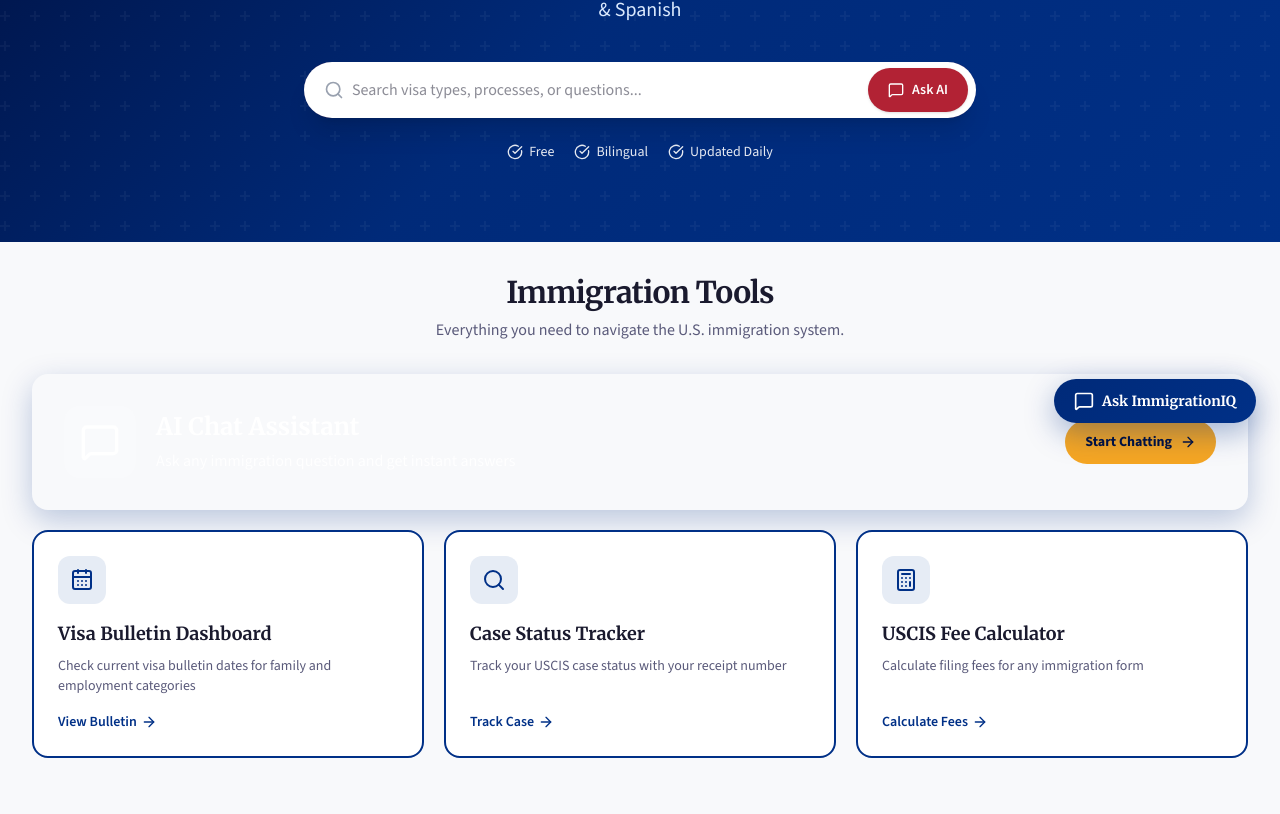
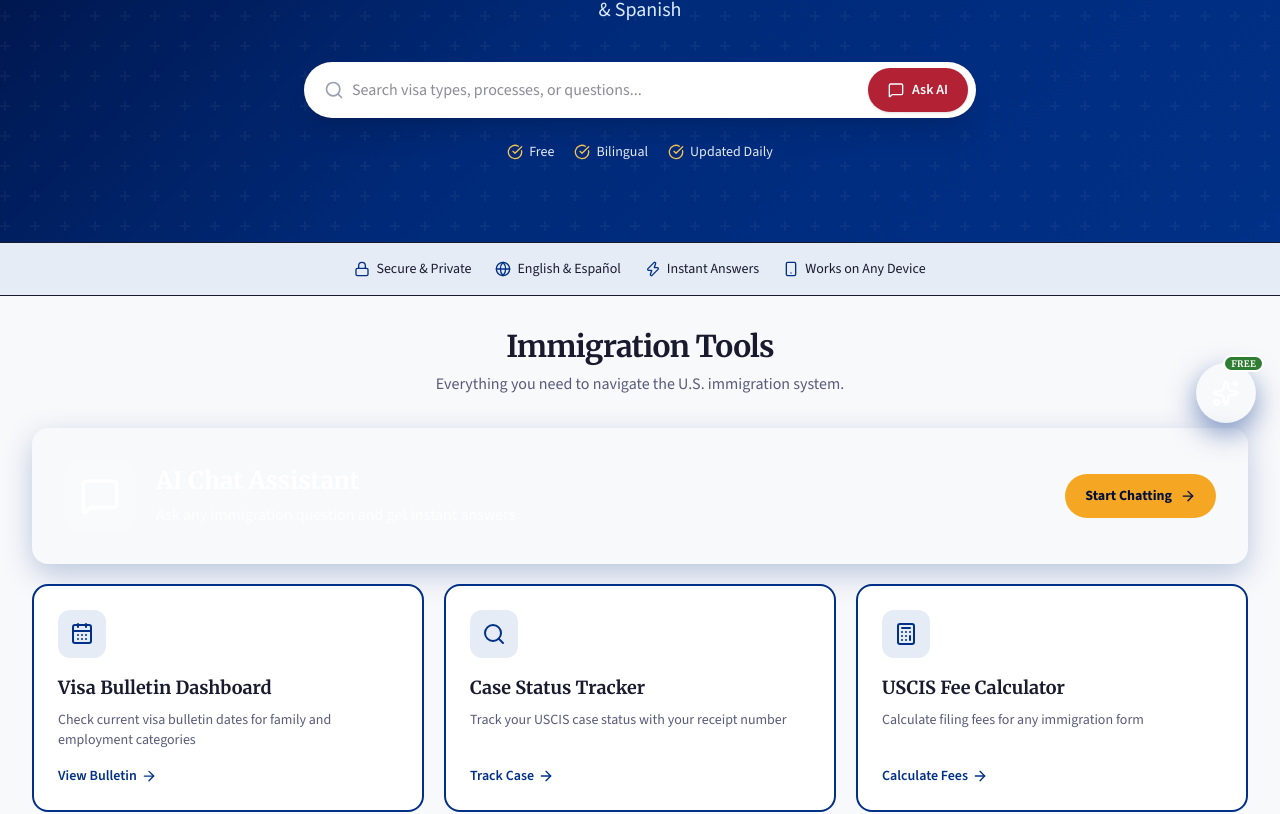
Before and after one commit to ND3404/immigrationiq, a React (Vite) app: page / in a window 1280 px wide. Shown: the part 353-1167 px from the top of the page. Built offline with nearby package versions, Linux system fonts and the light colour scheme.

Commit message:
Visual polish: animated AI button, scroll animations, trust indicators, back to top
Co-Authored-By: Claude Opus 4.7 <noreply@anthropic.com>

```diff
--- a/src/components/chat/FloatingChatButton.jsx
+++ b/src/components/chat/FloatingChatButton.jsx
@@ -1,5 +1,5 @@
 import { Link, useLocation } from 'react-router-dom';
-import { MessageSquare } from 'lucide-react';
+import { Sparkles } from 'lucide-react';
 import { useLanguage } from '../../context/LanguageContext';
 
 export default function FloatingChatButton() {
@@ -12,15 +12,36 @@ export default function FloatingChatButton() {
     <Link
       to="/chat"
       aria-label={t('floatingChatAria')}
-      className="fixed bottom-4 right-4 sm:bottom-6 sm:right-6 z-50 flex items-center gap-2 rounded-full px-4 sm:px-5 py-3 text-sm font-semibold text-white no-underline shadow-xl transition-transform hover:scale-105 focus:outline-none focus:ring-2 focus:ring-offset-2"
+      title={t('floatingChatAria')}
+      className="group fixed bottom-4 right-4 sm:bottom-6 sm:right-6 z-50 inline-flex items-center justify-center rounded-full text-white no-underline transition-transform duration-300 hover:scale-110 focus:outline-none focus:ring-2 focus:ring-offset-2 animate-float-pulse"
       style={{
-        background: 'linear-gradient(135deg, var(--color-primary-600) 0%, var(--color-primary-500) 100%)',
-        boxShadow: '0 10px 30px rgba(0, 48, 135, 0.35)',
+        width: '60px',
+        height: '60px',
+        background: 'linear-gradient(135deg, var(--color-primary-700) 0%, var(--color-primary-500) 100%)',
         fontFamily: 'var(--font-heading)',
       }}
     >
-      <MessageSquare className="h-5 w-5" />
-      <span className="hidden sm:inline">{t('floatingChatLabel')}</span>
+      <Sparkles className="h-6 w-6 sm:h-7 sm:w-7" aria-hidden="true" />
+
+      {/* Free / Gratis badge */}
+      <span
+        className="absolute -top-1.5 -right-1.5 rounded-full px-1.5 py-0.5 text-[9px] font-bold uppercase tracking-wide leading-none ring-2 ring-white"
+        style={{ backgroundColor: 'var(--color-success-500)', color: '#ffffff' }}
+      >
+        {t('floatingChatFree')}
+      </span>
+
+      {/* Desktop label tooltip — appears on hover, sits to the left of the button */}
+      <span
+        className="hidden sm:block absolute right-[68px] top-1/2 -translate-y-1/2 px-3 py-1.5 rounded-full text-xs font-semibold whitespace-nowrap opacity-0 group-hover:opacity-100 transition-opacity duration-200 pointer-events-none shadow-md"
+        style={{
+          backgroundColor: 'var(--color-primary-700)',
+          color: '#ffffff',
+          fontFamily: 'var(--font-body)',
+        }}
+      >
+        {t('floatingChatShort')}
+      </span>
     </Link>
   );
 }
--- a/src/components/layout/Layout.jsx
+++ b/src/components/layout/Layout.jsx
@@ -2,6 +2,7 @@ import { useLocation } from 'react-router-dom';
 import Navbar from './Navbar';
 import Footer from './Footer';
 import FloatingChatButton from '../chat/FloatingChatButton';
+import BackToTop from '../shared/BackToTop';
 
 export default function Layout({ children }) {
   const { pathname } = useLocation();
@@ -13,6 +14,7 @@ export default function Layout({ children }) {
       <main className="flex-1">{children}</main>
       {!isChat && <Footer />}
       {!isChat && <FloatingChatButton />}
+      {!isChat && <BackToTop />}
     </div>
   );
 }
--- /dev/null
+++ b/src/components/shared/BackToTop.jsx
@@ -0,0 +1,41 @@
+import { useEffect, useState } from 'react';
+import { ArrowUp } from 'lucide-react';
+import { useLanguage } from '../../context/LanguageContext';
+
+export default function BackToTop() {
+  const { t } = useLanguage();
+  const [visible, setVisible] = useState(false);
+
+  useEffect(() => {
+    const onScroll = () => setVisible(window.scrollY > 500);
+    onScroll();
+    window.addEventListener('scroll', onScroll, { passive: true });
+    return () => window.removeEventListener('scroll', onScroll);
+  }, []);
+
+  const handleClick = () => {
+    const reduced = window.matchMedia?.('(prefers-reduced-motion: reduce)').matches;
+    window.scrollTo({ top: 0, behavior: reduced ? 'auto' : 'smooth' });
+  };
+
+  return (
+    <button
+      type="button"
+      onClick={handleClick}
+      aria-label={t('backToTop')}
+      title={t('backToTop')}
+      className={`fixed bottom-4 left-4 sm:bottom-6 sm:left-6 z-40 inline-flex items-center justify-center rounded-full transition-all duration-300 focus:outline-none focus:ring-2 focus:ring-offset-2 ${
+        visible ? 'opacity-100 translate-y-0 pointer-events-auto' : 'opacity-0 translate-y-2 pointer-events-none'
+      }`}
+      style={{
+        width: '44px',
+        height: '44px',
+        backgroundColor: 'var(--color-primary-500)',
+        color: '#ffffff',
+        boxShadow: '0 6px 18px rgba(0, 48, 135, 0.35)',
+      }}
+    >
+      <ArrowUp className="h-5 w-5" />
+    </button>
+  );
+}
--- /dev/null
+++ b/src/components/shared/Reveal.jsx
@@ -0,0 +1,15 @@
+import useInView from '../../hooks/useInView';
+
+export default function Reveal({ as: Tag = 'div', delay = 0, className = '', style, children, ...rest }) {
+  const [ref, inView] = useInView();
+  return (
+    <Tag
+      ref={ref}
+      className={`reveal-on-scroll ${inView ? 'is-visible' : ''} ${className}`}
+      style={{ transitionDelay: delay ? `${delay}ms` : undefined, ...style }}
+      {...rest}
+    >
+      {children}
+    </Tag>
+  );
+}
--- a/src/context/LanguageContext.jsx
+++ b/src/context/LanguageContext.jsx
@@ -392,6 +392,21 @@ const translations = {
     homeTrustBilingual: 'Bilingual',
     homeTrustUpdatedDaily: 'Updated Daily',
     heroSubtitleNew: 'AI-powered guidance for visas, green cards, citizenship & more — free in English & Spanish',
+
+    // Hero trust strip
+    homeTrustStripSecure: 'Secure & Private',
+    homeTrustStripBilingual: 'English & Español',
+    homeTrustStripInstant: 'Instant Answers',
+    homeTrustStripDevices: 'Works on Any Device',
+
+    // Floating chat button + Back to top
+    floatingChatShort: 'Ask AI',
+    floatingChatFree: 'Free',
+    backToTop: 'Back to top',
+
+    // Premium badges
+    servicesBadgeMostPopular: 'Most Popular',
+    servicesBadgeBestValue: 'Best Value',
 
     // How it works (new copy)
     homeStepsHeading: 'How It Works',
@@ -872,6 +887,21 @@ const translations = {
     homeTrustUpdatedDaily: 'Actualizado Diariamente',
     heroSubtitleNew: 'Guía con inteligencia artificial para visas, residencia, ciudadanía y más — gratis en inglés y español',
 
+    // Tira de confianza del hero
+    homeTrustStripSecure: 'Seguro y Privado',
+    homeTrustStripBilingual: 'Inglés y Español',
+    homeTrustStripInstant: 'Respuestas Instantáneas',
+    homeTrustStripDevices: 'Funciona en Cualquier Dispositivo',
+
+    // Botón flotante + Volver arriba
+    floatingChatShort: 'Pregunta IA',
+    floatingChatFree: 'Gratis',
+    backToTop: 'Volver arriba',
+
+    // Insignias de Premium
+    servicesBadgeMostPopular: 'Más Popular',
+    servicesBadgeBestValue: 'Mejor Valor',
+
     // Cómo funciona (copia nueva)
     homeStepsHeading: 'Cómo Funciona',
     homeStepChooseTitle: 'Elige una Herramienta',
--- /dev/null
+++ b/src/hooks/useInView.js
@@ -0,0 +1,32 @@
+import { useEffect, useRef, useState } from 'react';
+
+export default function useInView({ threshold = 0.15, rootMargin = '0px 0px -40px 0px', once = true } = {}) {
+  const ref = useRef(null);
+  const [inView, setInView] = useState(false);
+
+  useEffect(() => {
+    const node = ref.current;
+    if (!node) return;
+    if (typeof IntersectionObserver === 'undefined') {
+      setInView(true);
+      return;
+    }
+    const observer = new IntersectionObserver(
+      (entries) => {
+        entries.forEach((entry) => {
+          if (entry.isIntersecting) {
+            setInView(true);
+            if (once) observer.unobserve(entry.target);
+          } else if (!once) {
+            setInView(false);
+          }
+        });
+      },
+      { threshold, rootMargin }
+    );
+    observer.observe(node);
+    return () => observer.disconnect();
+  }, [threshold, rootMargin, once]);
+
+  return [ref, inView];
+}
--- a/src/index.css
+++ b/src/index.css
@@ -153,6 +153,21 @@
   }
   .buy-now-btn {
     box-shadow: 0 4px 12px rgba(0, 48, 135, 0.25);
+    position: relative;
+    overflow: hidden;
+    isolation: isolate;
+  }
+  .buy-now-btn::after {
+    content: '';
+    position: absolute;
+    inset: 0;
+    background: linear-gradient(120deg, transparent 30%, rgba(255,255,255,0.45) 50%, transparent 70%);
+    transform: translateX(-120%);
+    transition: transform 0.7s ease;
+    pointer-events: none;
+  }
+  .buy-now-btn:hover::after {
+    transform: translateX(120%);
   }
   .buy-now-btn:hover {
     background-color: #002265 !important;
@@ -198,6 +213,75 @@
 .typing-dot:nth-child(2) { animation-delay: 0.2s; }
 .typing-dot:nth-child(3) { animation-delay: 0.4s; }
 
+/* Floating chat button "breathing" glow */
+@keyframes float-pulse {
+  0%, 100% {
+    box-shadow: 0 8px 24px rgba(0, 48, 135, 0.45), 0 0 0 0 rgba(245, 166, 35, 0.55);
+  }
+  50% {
+    box-shadow: 0 10px 28px rgba(0, 48, 135, 0.5), 0 0 0 14px rgba(245, 166, 35, 0);
+  }
+}
+.animate-float-pulse {
+  animation: float-pulse 2.4s ease-in-out infinite;
+}
+
+/* Subtle reveal-on-scroll: hidden by default, fades + lifts when in view */
+.reveal-on-scroll {
+  opacity: 0;
+  transform: translateY(24px);
+  transition: opacity 0.7s ease-out, transform 0.7s ease-out;
+  will-change: opacity, transform;
+}
+.reveal-on-scroll.is-visible {
+  opacity: 1;
+  transform: translateY(0);
+}
+@media (prefers-reduced-motion: reduce) {
+  .reveal-on-scroll { opacity: 1; transform: none; transition: none; }
+  .animate-float-pulse, .animate-pulse-glow { animation: none; }
+}
+
+/* Tool card icon hover bounce */
+.tool-card .tool-icon {
+  transition: transform 0.35s cubic-bezier(0.34, 1.56, 0.64, 1);
+}
+.tool-card:hover .tool-icon {
+  transform: translateY(-4px) rotate(-6deg);
+}
+
+/* Animated gradient border (chat container) */
+@keyframes gradient-shift {
+  0%, 100% { background-position: 0% 50%; }
+  50% { background-position: 100% 50%; }
+}
+.gradient-border {
+  position: relative;
+  background: white;
+  border-radius: 16px;
+}
+.gradient-border::before {
+  content: '';
+  position: absolute;
+  inset: -2px;
+  border-radius: inherit;
+  padding: 2px;
+  background: linear-gradient(120deg,
+    var(--color-primary-300),
+    var(--color-accent-300),
+    var(--color-primary-500),
+    var(--color-primary-300));
+  background-size: 300% 300%;
+  animation: gradient-shift 8s ease-in-out infinite;
+  -webkit-mask:
+    linear-gradient(#000 0 0) content-box,
+    linear-gradient(#000 0 0);
+  -webkit-mask-composite: xor;
+          mask-composite: exclude;
+  pointer-events: none;
+  z-index: 0;
+}
+
 @keyframes pulse-glow {
   0%, 100% { box-shadow: 0 0 0 0 rgba(178,34,52,0.5); }
   50% { box-shadow: 0 0 12px 4px rgba(178,34,52,0.3); }
--- a/src/pages/Home.jsx
+++ b/src/pages/Home.jsx
@@ -2,13 +2,14 @@ import { useState } from 'react';
 import { Link, useNavigate } from 'react-router-dom';
 import {
   Search, ArrowRight, MessageSquare, Calculator, CalendarDays,
-  CheckCircle, LayoutGrid, Newspaper,
+  CheckCircle, LayoutGrid, Newspaper, Lock, Globe, Zap, Smartphone,
 } from 'lucide-react';
 import { useLanguage } from '../context/LanguageContext';
 import { newsItems } from '../data/news';
 import NewsCard from '../components/shared/NewsCard';
 import NewsletterSignup from '../components/shared/NewsletterSignup';
 import SEO from '../components/shared/SEO';
+import Reveal from '../components/shared/Reveal';
 
 const HOME_JSON_LD = {
   '@context': 'https://schema.org',
@@ -27,6 +28,13 @@ const HOME_JSON_LD = {
 };
 
 const HEADLINE_TERRACOTTA = '#C75B45';
+
+const TRUST_STRIP = [
+  { icon: Lock, key: 'homeTrustStripSecure' },
+  { icon: Globe, key: 'homeTrustStripBilingual' },
+  { icon: Zap, key: 'homeTrustStripInstant' },
+  { icon: Smartphone, key: 'homeTrustStripDevices' },
+];
 
 const SECONDARY_TOOLS = [
   {
@@ -141,6 +149,23 @@ export default function Home() {
         </div>
       </section>
 
+      {/* Trust strip — below hero */}
+      <section
+        className="border-y"
+        style={{ backgroundColor: 'var(--color-primary-50)', borderColor: 'var(--color-primary-100)' }}
+      >
+        <div className="mx-auto max-w-6xl px-4 sm:px-6 lg:px-8 py-3 sm:py-4">
+          <ul className="flex flex-wrap items-center justify-center gap-x-6 gap-y-2 text-xs sm:text-sm font-medium" style={{ color: 'var(--color-primary-700)' }}>
+            {TRUST_STRIP.map(({ icon: Icon, key }) => (
+              <li key={key} className="inline-flex items-center gap-1.5">
+                <Icon className="h-4 w-4" style={{ color: 'var(--color-primary-500)' }} />
+                {t(key)}
+              </li>
+            ))}
+          </ul>
+        </div>
+      </section>
+
       {/* Section B — Tools Dashboard */}
       <section className="page-container">
         <div className="text-center mb-8">
@@ -151,9 +176,10 @@ export default function Home() {
         </div>
 
         {/* Featured AI Chat tool — full width, navy background */}
-        <Link
+        <Reveal
+          as={Link}
           to="/chat"
-          className="block rounded-2xl no-underline transition-all duration-200 hover:shadow-2xl hover:-translate-y-1"
+          className="tool-card block rounded-2xl no-underline transition-all duration-200 hover:shadow-2xl hover:-translate-y-1"
           style={{
             background: 'linear-gradient(135deg, var(--color-primary-700) 0%, var(--color-primary-500) 100%)',
             boxShadow: '0 10px 30px rgba(0, 48, 135, 0.25)',
@@ -161,7 +187,7 @@ export default function Home() {
         >
           <div className="p-6 sm:p-8 flex flex-col sm:flex-row sm:items-center gap-5">
             <div
-              className="rounded-2xl p-4 self-start flex-shrink-0"
+              className="tool-icon rounded-2xl p-4 self-start flex-shrink-0"
               style={{ backgroundColor: 'rgba(255,255,255,0.18)' }}
             >
               <MessageSquare className="h-8 w-8 sm:h-10 sm:w-10 text-white" />
@@ -184,19 +210,21 @@ export default function Home() {
               {t('homeToolAIChatCta')} <ArrowRight className="h-4 w-4" />
             </span>
           </div>
-        </Link>
+        </Reveal>
 
         {/* Secondary tools — 3 cards, navy-bordered */}
         <div className="mt-5 grid grid-cols-1 md:grid-cols-3 gap-5">
-          {SECONDARY_TOOLS.map(({ to, icon: Icon, titleKey, descKey, ctaKey }) => (
-            <Link
+          {SECONDARY_TOOLS.map(({ to, icon: Icon, titleKey, descKey, ctaKey }, idx) => (
+            <Reveal
               key={to}
+              as={Link}
               to={to}
-              className="rounded-2xl bg-white p-6 no-underline flex flex-col h-full transition-all duration-200 hover:shadow-xl hover:-translate-y-1"
+              delay={idx * 100}
+              className="tool-card rounded-2xl bg-white p-6 no-underline flex flex-col h-full transition-all duration-200 hover:shadow-xl hover:-translate-y-1"
               style={{ border: '2px solid var(--color-primary-500)' }}
             >
               <div
-                className="rounded-xl inline-flex p-3 mb-4 self-start"
+                className="tool-icon rounded-xl inline-flex p-3 mb-4 self-start"
                 style={{ backgroundColor: 'var(--color-primary-50)' }}
               >
                 <Icon className="h-6 w-6" style={{ color: 'var(--color-primary-500)' }} />
@@ -216,7 +244,7 @@ export default function Home() {
               >
                 {t(ctaKey)} <ArrowRight className="h-4 w-4" />
               </span>
-            </Link>
+            </Reveal>
           ))}
         </div>
       </section>
@@ -229,8 +257,8 @@ export default function Home() {
             { icon: LayoutGrid, titleKey: 'homeStepChooseTitle', descKey: 'homeStepChooseDesc', num: '1' },
             { icon: Search, titleKey: 'homeStepAskTitle', descKey: 'homeStepAskDesc', num: '2' },
             { icon: CheckCircle, titleKey: 'homeStepGetTitle', descKey: 'homeStepGetDesc', num: '3' },
-          ].map(({ icon: Icon, titleKey, descKey, num }) => (
-            <div key={num} className="text-center">
+          ].map(({ icon: Icon, titleKey, descKey, num }, idx) => (
+            <Reveal key={num} delay={idx * 150} className="text-center">
               <div className="relative mx-auto h-16 w-16 rounded-full flex items-center justify-center mb-4" style={{ backgroundColor: 'var(--color-primary-50)' }}>
                 <Icon className="h-7 w-7" style={{ color: 'var(--color-primary-500)' }} />
                 <span
@@ -247,7 +275,7 @@ export default function Home() {
                 {t(titleKey)}
               </h3>
               <p className="text-sm" style={{ color: 'var(--color-text-light)' }}>{t(descKey)}</p>
-            </div>
+            </Reveal>
           ))}
         </div>
       </section>
```
Also changed, not shown: src/components/shared/NewsCard.jsx (+9 -3 lines), src/pages/Chat.jsx (+12 -12 lines), src/pages/Services.jsx (+30 -3 lines).
